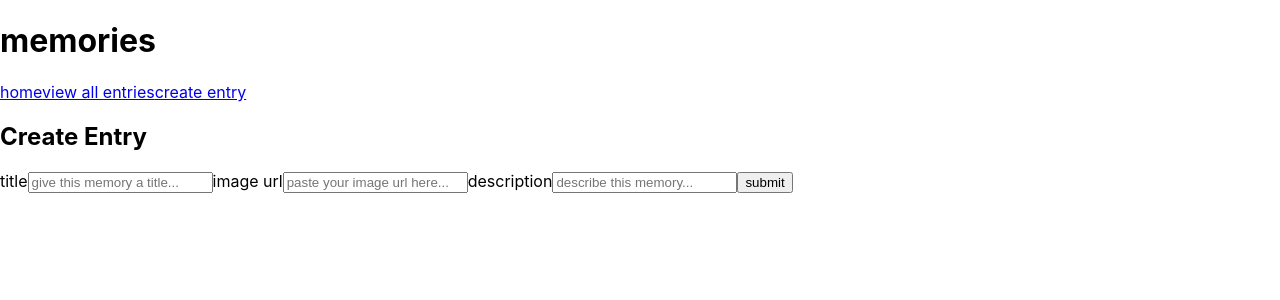
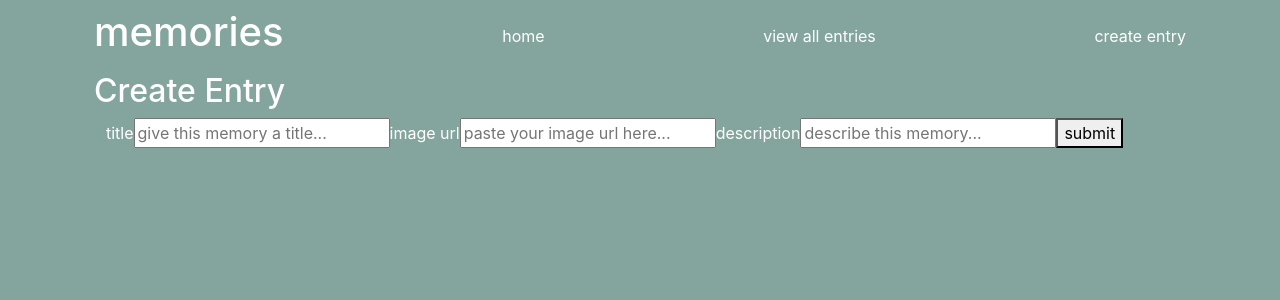
Before and after one commit to erikaf7/memories-frontend, a React (Create React App) app: page /entries/create in a window 1280 px wide. Shown: the top 300 px of the page. Built offline with nearby package versions, Linux system fonts and the light colour scheme.

Commit message:
Started styling.

```diff
--- a/package.json
+++ b/package.json
@@ -11,6 +11,7 @@
     "react-dom": "^17.0.2",
     "react-router-dom": "^5.3.0",
     "react-scripts": "4.0.3",
+    "styled-components": "^5.3.1",
     "web-vitals": "^1.1.2"
   },
   "scripts": {
--- a/public/index.html
+++ b/public/index.html
@@ -1,43 +1,21 @@
 <!DOCTYPE html>
 <html lang="en">
+
 <head>
   <meta charset="utf-8" />
   <link rel="icon" href="%PUBLIC_URL%/favicon.ico" />
   <meta name="viewport" content="width=device-width, initial-scale=1" />
   <meta name="theme-color" content="#000000" />
-    <meta
-      name="description"
-      content="Web site created using create-react-app"
-    />
+  <meta name="description" content="Web site created using create-react-app" />
   <link rel="apple-touch-icon" href="%PUBLIC_URL%/logo192.png" />
-    <!--
-      manifest.json provides metadata used when your web app is installed on a
-      user's mobile device or desktop. See https://developers.google.com/web/fundamentals/web-app-manifest/
-    -->
+  <link href="https://cdn.jsdelivr.net/npm/bootstrap@5.1.1/dist/css/bootstrap.min.css" rel="stylesheet"
+    integrity="sha384-F3w7mX95PdgyTmZZMECAngseQB83DfGTowi0iMjiWaeVhAn4FJkqJByhZMI3AhiU" crossorigin="anonymous">
   <link rel="manifest" href="%PUBLIC_URL%/manifest.json" />
-    <!--
-      Notice the use of %PUBLIC_URL% in the tags above.
-      It will be replaced with the URL of the `public` folder during the build.
-      Only files inside the `public` folder can be referenced from the HTML.
+  <title>memories | you create the story</title>
+</head>
 
-      Unlike "/favicon.ico" or "favicon.ico", "%PUBLIC_URL%/favicon.ico" will
-      work correctly both with client-side routing and a non-root public URL.
-      Learn how to configure a non-root public URL by running `npm run build`.
-    -->
-    <title>React App</title>
-  </head>
 <body>
-    <noscript>You need to enable JavaScript to run this app.</noscript>
   <div id="root"></div>
-    <!--
-      This HTML file is a template.
-      If you open it directly in the browser, you will see an empty page.
+</body>
 
-      You can add webfonts, meta tags, or analytics to this file.
-      The build step will place the bundled scripts into the <body> tag.
-
-      To begin the development, run `npm start` or `yarn start`.
-      To create a production bundle, use `npm run build` or `yarn build`.
-    -->
-  </body>
 </html>
--- a/src/App.css
+++ b/src/App.css
@@ -1,38 +1,13 @@
-.App {
-  text-align: center;
-}
-
-.App-logo {
-  height: 40vmin;
-  pointer-events: none;
-}
-
-@media (prefers-reduced-motion: no-preference) {
-  .App-logo {
-    animation: App-logo-spin infinite 20s linear;
-  }
-}
-
-.App-header {
-  background-color: #282c34;
-  min-height: 100vh;
-  display: flex;
-  flex-direction: column;
-  align-items: center;
-  justify-content: center;
-  font-size: calc(10px + 2vmin);
+body {
+  background-color: #84a59d;
   color: white;
 }
 
-.App-link {
-  color: #61dafb;
+a {
+  color: white;
+  text-decoration: none;
 }
 
-@keyframes App-logo-spin {
-  from {
-    transform: rotate(0deg);
-  }
-  to {
-    transform: rotate(360deg);
-  }
+.card-title, .card-text {
+  color: #84a59d;
 }
--- a/src/Nav.js
+++ b/src/Nav.js
@@ -3,7 +3,7 @@ import { Link } from 'react-router-dom'
 
 export default function Nav() {
     return (
-        <div>
+        <div className="navbar">
             <h1>memories</h1>
             <Link to="/">home</Link>
             <Link to="/entries">view all entries</Link>
--- a/src/components/AllEntries.js
+++ b/src/components/AllEntries.js
@@ -30,7 +30,7 @@ export default function AllEntries(props) {
             <Nav />
             <h2>all memories</h2>
             <hr></hr>
-            <div className="thumbnails-container">
+            <div>
                 {entries.map(entry => (
                     <EntryThumbnail entry={entry} key={entry._id}></EntryThumbnail>
                 ))}
--- a/src/components/EntryCreate.js
+++ b/src/components/EntryCreate.js
@@ -47,7 +47,7 @@ export default function EntryCreate() {
     }
 
     return (
-        <div>
+        <div className="container">
             <Nav />
             <h2>Create Entry</h2>
             {error && <p>Sorry, something went wrong. Please try again.</p>}
--- a/src/components/EntryDetail.js
+++ b/src/components/EntryDetail.js
@@ -46,12 +46,16 @@ export default function EntryDetail({ match }) {
     return (
         <div className="container">
             <Nav />
-            <div className="entry-card">
+            <div className="card">
                 {entry.img ? <img src={entry.img} /> : <div></div>}
-                <h1>{entry.title}</h1>
-                <p>{entry.description}</p>
-                <Link to={`/entries/${match.params.id}/edit`}>edit</Link>
-                <button onClick={onDeleteEntry}>delete</button>
+                <div className="card-body">
+                    <h1 className="card-title">{entry.title}</h1>
+                    <p className="card-text">{entry.description}</p>
+                </div>
+                <div className="btn-group">
+                    <Link to={`/entries/${match.params.id}/edit`} className="btn btn-light">edit</Link>
+                    <button className="btn btn-secondary" onClick={onDeleteEntry}>delete</button>
+                </div>
             </div>
         </div>
     )
--- a/src/components/EntryEdit.js
+++ b/src/components/EntryEdit.js
@@ -55,7 +55,7 @@ export default function EntryEdit({ match }) {
     }
 
     return (
-        <div>
+        <div className="container">
             <Nav />
             <h2>edit memory</h2>
             {error && <p>Something went wrong. Please try again.</p>}
--- a/src/components/EntryForm.js
+++ b/src/components/EntryForm.js
@@ -2,6 +2,7 @@ import React from 'react'
 
 export default function EntryForm({ entry, handleSubmit, handleChange }) {
     return (
+        <div className="container">
             <form onSubmit={handleSubmit}>
                 <label htmlFor="title">title</label>
                 <input
@@ -34,6 +35,6 @@ export default function EntryForm({ entry, handleSubmit, handleChange }) {
 
                 <button type="submit">submit</button>
             </form>
-
+        </div>
     )
 }
--- a/src/components/EntryThumbnail.js
+++ b/src/components/EntryThumbnail.js
@@ -6,8 +6,10 @@ export default function EntryThumbnail({ entry }) {
     const url = `/entries/${entry._id}`
     return (
         <Link to={url}>
-            <div>
-                <h3>{entry.title}</h3>
+            <div className="card">
+                <div className="card-body">
+                    <h3 className="card-title">{entry.title}</h3>
+                </div>
                 {entry.img ? <img src={entry.img} /> : <div></div>}
             </div>
         </Link>
--- a/src/components/Homepage.js
+++ b/src/components/Homepage.js
@@ -3,7 +3,7 @@ import { Link } from 'react-router-dom'
 
 export default function Homepage() {
     return (
-        <div>
+        <div className="container">
             <h1>memories</h1>
             <h2>you create the story</h2>
             <hr></hr>
```
Also changed, not shown: 1 other file (tests, documents, lock files or other folders). Lines whose indentation alone changed are shown as unchanged.
